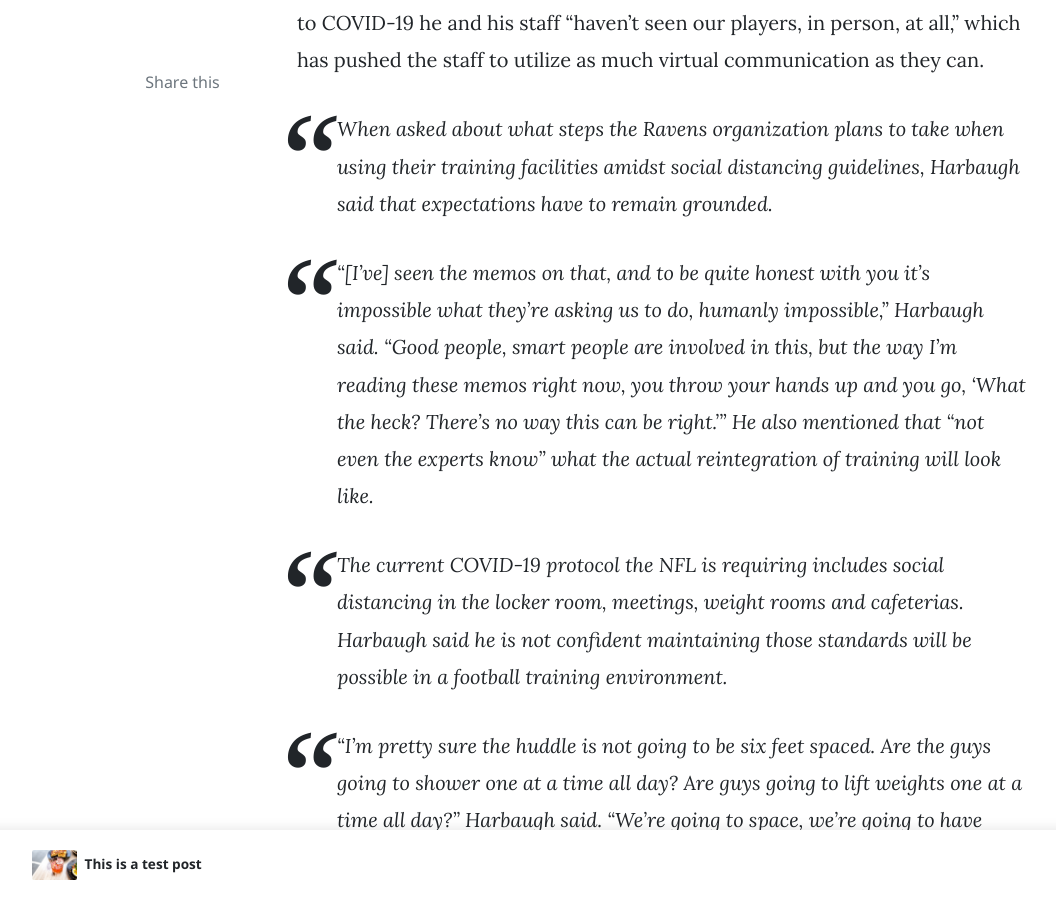
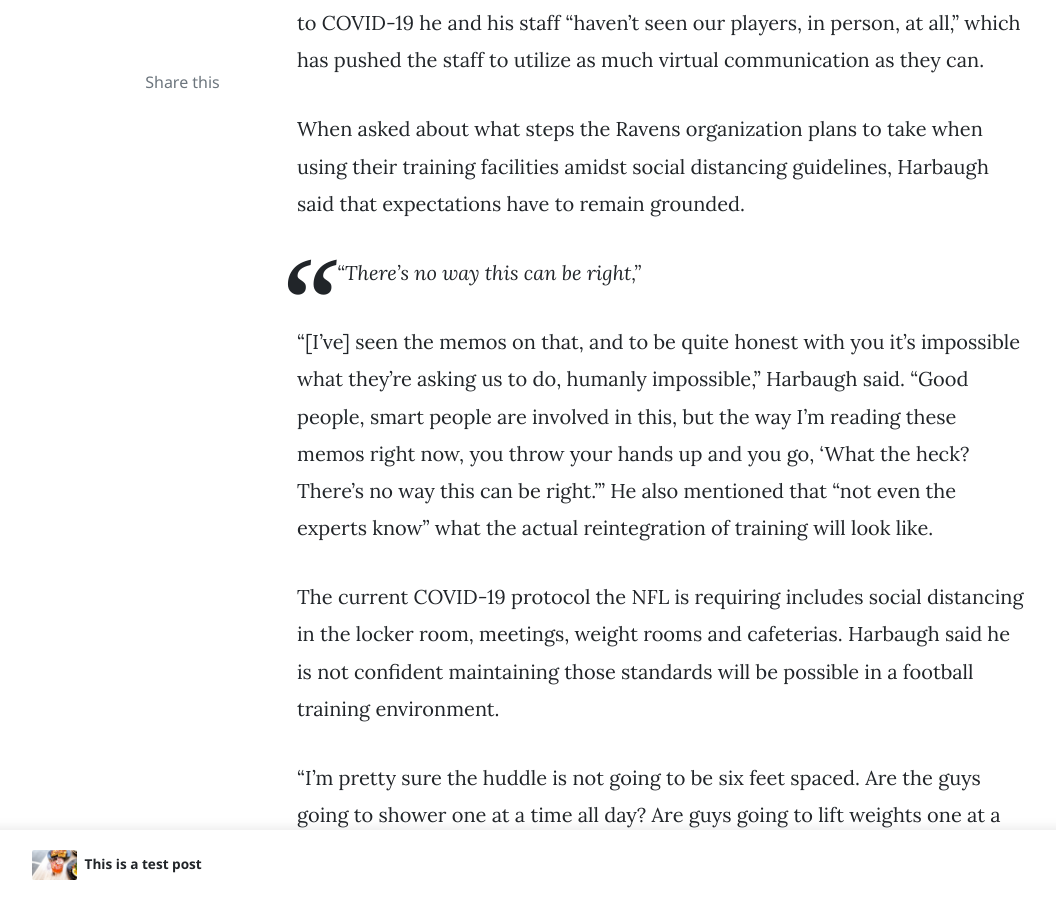
Before and after one commit to connormcdxc/The-LT-Sentinel, a Jekyll site: the page built from _posts/2020-06-14-harbaugh-covid.md, in a window 1280 px wide and 900 px high, scrolled down 746 px. Shown: the whole window, without its empty margins (73-1129 px from the left). Built offline with Jekyll 4.4.1, drawn with Linux system fonts in a browser that asks for light colours; nearby versions of some CDN libraries; comment, search, counter and statistics services are not loaded.

Commit message:
Update 2020-06-14-harbaugh-covid.md

```diff
--- a/_posts/2020-06-14-harbaugh-covid.md
+++ b/_posts/2020-06-14-harbaugh-covid.md
@@ -8,21 +8,23 @@
 ---
 Baltimore Ravens head coach John Harbaugh detailed the NFL’s COVID-19 guidelines for returning to preseason training during an interview Thursday evening with local sports station 105.7 The Fan.  Harbaugh mentions early in the conversation with Jason LaCanfora that due to COVID-19 he and his staff “haven’t seen our players, in person, at all,” which has pushed the staff to utilize as much virtual communication as they can.
 
->When asked about what steps the Ravens organization plans to take when using their training facilities amidst social distancing guidelines, Harbaugh said that expectations have to remain grounded.
+When asked about what steps the Ravens organization plans to take when using their training facilities amidst social distancing guidelines, Harbaugh said that expectations have to remain grounded.
 
->“[I’ve] seen the memos on that, and to be quite honest with you it’s impossible what they’re asking us to do, humanly impossible,” Harbaugh said. “Good people, smart people are involved in this, but the way I'm reading these memos right now, you throw your hands up and you go, 'What the heck? There's no way this can be right.’” He also mentioned that “not even the experts know” what the actual reintegration of training will look like.
+>"There's no way this can be right,"
 
->The current COVID-19 protocol the NFL is requiring includes social distancing in the locker room, meetings, weight rooms and cafeterias.  Harbaugh said he is not confident maintaining those standards will be possible in a football training environment.
+“[I’ve] seen the memos on that, and to be quite honest with you it’s impossible what they’re asking us to do, humanly impossible,” Harbaugh said. “Good people, smart people are involved in this, but the way I'm reading these memos right now, you throw your hands up and you go, 'What the heck? There's no way this can be right.’” He also mentioned that “not even the experts know” what the actual reintegration of training will look like.
 
->“I’m pretty sure the huddle is not going to be six feet spaced. Are the guys going to shower one at a time all day?  Are guys going to lift weights one at a time all day?” Harbaugh said. “We’re going to space, we’re going to have masks,” Harbaugh continued, “but, you know, it's a communication sport. We have to be able to communicate with each other in person. We have to practice."
+The current COVID-19 protocol the NFL is requiring includes social distancing in the locker room, meetings, weight rooms and cafeterias.  Harbaugh said he is not confident maintaining those standards will be possible in a football training environment.
 
->“These are things the league and the [players' association] needs to get a handle on and needs to get agreed with some common sense so we can operate in a 13-hour day in training camp,” Harbaugh said.
+“I’m pretty sure the huddle is not going to be six feet spaced. Are the guys going to shower one at a time all day?  Are guys going to lift weights one at a time all day?” Harbaugh said. “We’re going to space, we’re going to have masks,” Harbaugh continued, “but, you know, it's a communication sport. We have to be able to communicate with each other in person. We have to practice."
 
->Harbaugh said he wants to have procedures put into place that are fair for all 32 teams in the league.   “As a coach, you don't want to hear that you're limiting your operations as far as preparing your team and then you hear 10 other teams aren't paying attention to the rules and then there's no consequence for that," which Harbaugh said can lead to “[other teams having] an advantage on you. That's what I don't want to see.”
+“These are things the league and the [players' association] needs to get a handle on and needs to get agreed with some common sense so we can operate in a 13-hour day in training camp,” Harbaugh said.
 
->Training camps are slated to start in late July with the first preseason game, the Hall of Fame game between the Dallas Cowboys and the Pittsburgh Steelers, to take place on August 6th.  Harbaugh anticipates that guidelines will be “more realistic and practical" by that time, but still expressed irritation with the unclear direction from the NFL.
+Harbaugh said he wants to have procedures put into place that are fair for all 32 teams in the league.   “As a coach, you don't want to hear that you're limiting your operations as far as preparing your team and then you hear 10 other teams aren't paying attention to the rules and then there's no consequence for that," which Harbaugh said can lead to “[other teams having] an advantage on you. That's what I don't want to see.”
 
->“That's the one thing; you can tell by my voice, I'm a little frustrated with what I'm hearing there. And I think they need to get that pinned down a little better,” Harbaugh said.
+Training camps are slated to start in late July with the first preseason game, the Hall of Fame game between the Dallas Cowboys and the Pittsburgh Steelers, to take place on August 6th.  Harbaugh anticipates that guidelines will be “more realistic and practical" by that time, but still expressed irritation with the unclear direction from the NFL.
+
+“That's the one thing; you can tell by my voice, I'm a little frustrated with what I'm hearing there. And I think they need to get that pinned down a little better,” Harbaugh said.
 
 The full interview can be found at the link below.
 https://1057thefan.radio.com/blogs/inside-access-with-jason-la-canfora-ken-weinman/john-harbaugh-on-lamar-jackson-i-expect-him-to
```
